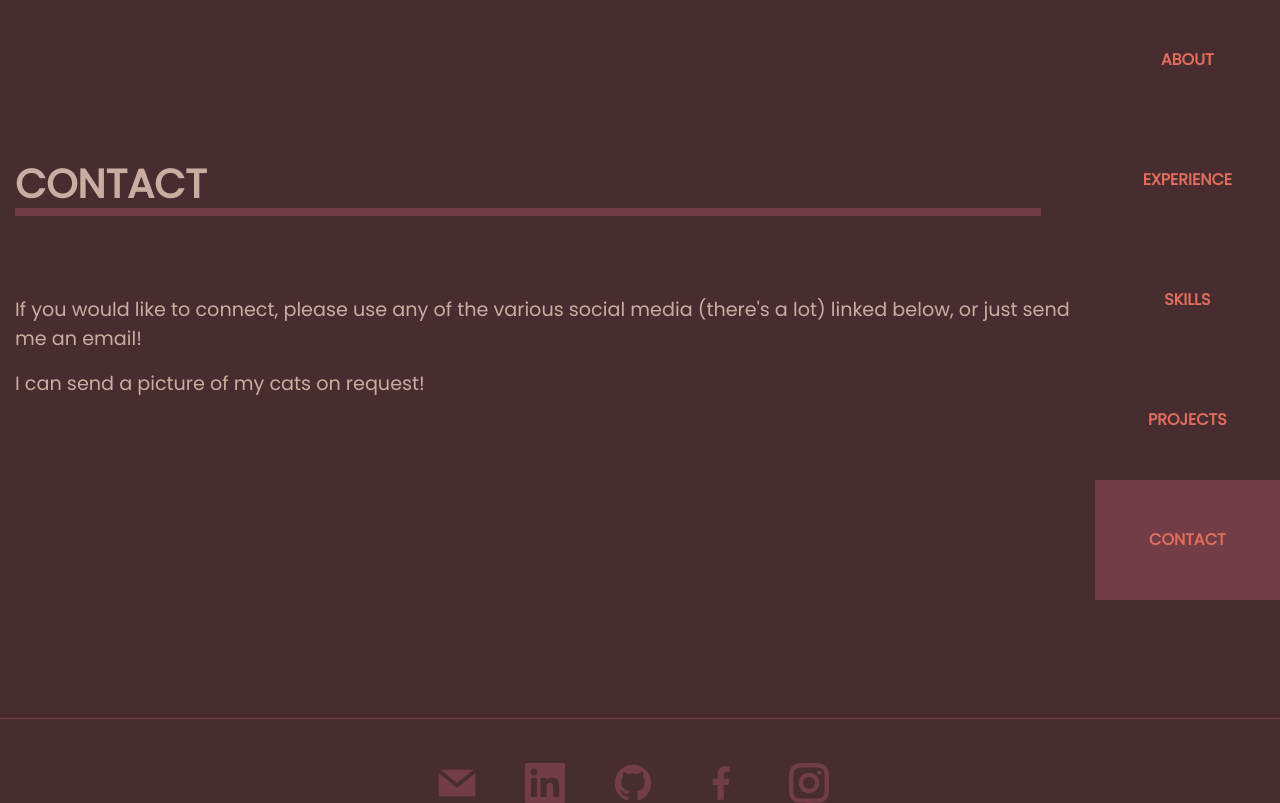
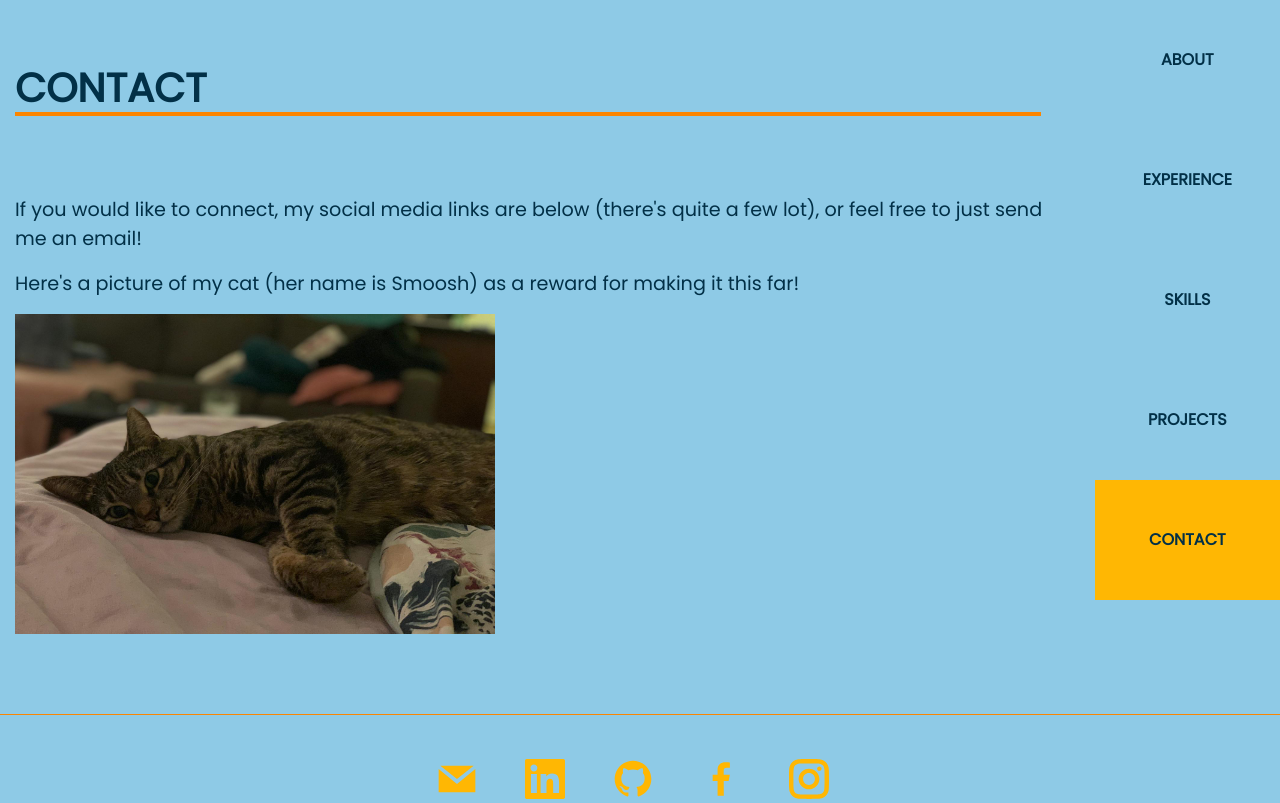
Before and after one commit to anamkhan-cs/anamkhan-net, a React (Create React App) app: page /contact in a window 1280 px wide. Shown: the top 803 px of the page. Built offline with nearby package versions, Linux system fonts and the light colour scheme.

Commit message:
add smoosh pic, more styling

```diff
--- a/src/Navbar/Navbar.module.scss
+++ b/src/Navbar/Navbar.module.scss
@@ -3,10 +3,10 @@
 @import "~bootstrap/scss/mixins";
 
 .navbar {
-  background-color: #472d30;
+  background-color: #8ecae6;
   @include media-breakpoint-down(sm) {
     margin-top: 0;
-    height: 10vh;
+    height: 35vh;
   }
   position: fixed;
   right: 0px;
@@ -18,11 +18,12 @@
 }
 
 .navbartoggler {
-  background-color: #472d30 !important;
+  background-color: #8ecae6 !important;
+  width: 7.5rem !important;
 }
 
 .navlink {
-  color: #e26d5c !important;
+  color: #023047 !important;
   font-weight: bold;
   text-align: center;
   @include media-breakpoint-down(sm) {
@@ -37,5 +38,5 @@
 }
 
 .activelink {
-  background-color: #723d46 !important;
+  background-color: #ffb703 !important;
 }
--- a/src/components/Contact/Contact.js
+++ b/src/components/Contact/Contact.js
@@ -4,6 +4,7 @@ import {
   contentContainer,
   icons,
   iconContainer,
+  picture,
 } from "./Contact.module.scss";
 import {
   GrLinkedin,
@@ -15,6 +16,8 @@ import {
 import { Container, Row } from "reactstrap";
 import classnames from "classnames";
 
+import smoosh from "./smoosh.jpg";
+
 const Contact = () => {
   return (
     <>
@@ -22,10 +25,14 @@ const Contact = () => {
         <h1 className={header}>Contact</h1>
         <div className={contentContainer}>
           <p>
-            If you would like to connect, please use any of the various social
-            media (there's a lot) linked below, or just send me an email!
+            If you would like to connect, my social media links are below
+            (there's quite a few lot), or feel free to just send me an email!
           </p>
-          <p>I can send a picture of my cats on request!</p>
+          <p>
+            Here's a picture of my cat (her name is Smoosh) as a reward for
+            making it this far!
+          </p>
+          <img src={smoosh} alt="My cat" className={picture} />
         </div>
       </Container>
       <Row>
--- a/src/components/Contact/Contact.module.scss
+++ b/src/components/Contact/Contact.module.scss
@@ -4,14 +4,15 @@
 
 .header {
   font-weight: bolder;
-  border-bottom: 0.5rem solid #723d46;
+  border-bottom: 0.3rem solid #fb8500;
   text-transform: uppercase;
   margin-right: 14rem;
+  margin-top: 4rem;
 }
 
 .container {
-  margin-top: 10rem;
-  margin-bottom: 10rem;
+  margin-top: 4rem;
+  // margin-bottom: 10rem;
 }
 
 .contentContainer {
@@ -19,26 +20,35 @@
   font-size: larger;
   margin-right: 12rem;
   @include media-breakpoint-down(sm) {
-    margin-right: 5rem;
+    margin-right: 8rem;
   }
   padding-top: 3rem;
 }
 
 .iconContainer {
-  margin-top: 10rem;
-  border-top: 0.1rem solid #723d46;
+  margin-top: 5rem;
+  border-top: 0.1rem solid #fb8500;
   padding-top: 3rem !important;
-  background-color: #472d30;
+  background-color: #8ecae6;
   width: 105vw;
   height: 10vh;
   z-index: 1;
 }
 
 .icons {
-  color: #723d46;
+  color: #ffb703;
   margin-right: 3rem;
   font-size: 40px;
   @include media-breakpoint-down(sm) {
     font-size: 20px;
   }
 }
+
+.picture {
+  height: 20rem;
+  width: 30rem;
+  @include media-breakpoint-down(sm) {
+    height: 10rem;
+    width: 15rem;
+  }
+}
--- a/src/components/Main/Main.js
+++ b/src/components/Main/Main.js
@@ -1,68 +1,16 @@
 import { Container } from "reactstrap";
-import { home, content } from "./Main.module.scss";
+import { home, content, name, about } from "./Main.module.scss";
 
 const Main = () => {
   return (
     <>
       <Container fluid className={home}>
         <div className={content}>
-          <div>Sleek</div>
-          <div className="with--accent">animated</div>
-          <div>views</div>
-          <div>
-            for <span className="with--accent">web apps</span>
-          </div>
-          <div>
-            What is Lorem Ipsum? Lorem Ipsum is simply dummy text of the
-            printing and typesetting industry. Lorem Ipsum has been the
-            industry's standard dummy text ever since the 1500s, when an unknown
-            printer took a galley of type and scrambled it to make a type
-            specimen book. It has survived not only five centuries, but also the
-            leap into electronic typesetting, remaining essentially unchanged.
-            It was popularised in the 1960s with the release of Letraset sheets
-            containing Lorem Ipsum passages, and more recently with desktop
-            publishing software like Aldus PageMaker including versions of Lorem
-            Ipsum. Why do we use it? It is a long established fact that a reader
-            will be distracted by the readable content of a page when looking at
-            its layout. The point of using Lorem Ipsum is that it has a
-            more-or-less normal distribution of letters, as opposed to using
-            'Content here, content here', making it look like readable English.
-            Many desktop publishing packages and web page editors now use Lorem
-            Ipsum as their default model text, and a search for 'lorem ipsum'
-            will uncover many web sites still in their infancy. Various versions
-            have evolved over the years, sometimes by accident, sometimes on
-            purpose (injected humour and the like). Where does it come from?
-            Contrary to popular belief, Lorem Ipsum is not simply random text.
-            It has roots in a piece of classical Latin literature from 45 BC,
-            making it over 2000 years old. Richard McClintock, a Latin professor
-            at Hampden-Sydney College in Virginia, looked up one of the more
-            obscure Latin words, consectetur, from a Lorem Ipsum passage, and
-            going through the cites of the word in classical literature,
-            discovered the undoubtable source. Lorem Ipsum comes from sections
-            1.10.32 and 1.10.33 of "de Finibus Bonorum et Malorum" (The Extremes
-            of Good and Evil) by Cicero, written in 45 BC. This book is a
-            treatise on the theory of ethics, very popular during the
-            Renaissance. The first line of Lorem Ipsum, "Lorem ipsum dolor sit
-            amet..", comes from a line in section 1.10.32. The standard chunk of
-            Lorem Ipsum used since the 1500s is reproduced below for those
-            interested. Sections 1.10.32 and 1.10.33 from "de Finibus Bonorum et
-            Malorum" by Cicero are also reproduced in their exact original form,
-            accompanied by English versions from the 1914 translation by H.
-            Rackham. Where can I get some? There are many variations of passages
-            of Lorem Ipsum available, but the majority have suffered alteration
-            in some form, by injected humour, or randomised words which don't
-            look even slightly believable. If you are going to use a passage of
-            Lorem Ipsum, you need to be sure there isn't anything embarrassing
-            hidden in the middle of text. All the Lorem Ipsum generators on the
-            Internet tend to repeat predefined chunks as necessary, making this
-            the first true generator on the Internet. It uses a dictionary of
-            over 200 Latin words, combined with a handful of model sentence
-            structures, to generate Lorem Ipsum which looks reasonable. The
-            generated Lorem Ipsum is therefore always free from repetition,
-            injected humour, or non-characteristic words etc. 5 paragraphs words
-            bytes lists Start with 'Lorem ipsum dolor sit amet...' Translations:
-            Can you help translate this site into a foreign language ? Please
-            email us with details if you can help.
+          <div className={name}>Anam</div>
+          <div className={name}>Khan</div>
+          <div className={about}>
+            Full stack software engineer, lover of cats and movies, especially
+            when it's movies about cats
           </div>
         </div>
       </Container>
--- a/src/components/Main/Main.module.scss
+++ b/src/components/Main/Main.module.scss
@@ -8,10 +8,28 @@
 }
 
 .content {
-  margin-right: 12rem;
   @include media-breakpoint-down(sm) {
-    margin-right: 5rem;
+    padding: 0 10rem 0 0;
   }
-  padding-top: 3rem;
-  color: #ffffff;
+  padding: 3rem 20rem 0 5rem;
+  width: 100%;
+  height: 100%;
 }
+
+.name {
+  font-size: 90px;
+  @include media-breakpoint-down(sm) {
+    font-size: 50px;
+  }
+  font-weight: bolder;
+}
+
+.about {
+  border-top: 0.3rem solid #fb8500;
+  font-size: 50px;
+  @include media-breakpoint-down(md) {
+    font-size: 30px;
+  }
+  color: black;
+  font-weight: bolder;
+}
--- a/src/index.css
+++ b/src/index.css
@@ -8,8 +8,8 @@ body {
   font-family: 'Poppins', sans-serif !important;
   -webkit-font-smoothing: antialiased;
   -moz-osx-font-smoothing: grayscale;
-  background-color: #472d30 !important;
-  color: #c9ada1 !important;
+  background-color: #8ecae6 !important;
+  color: #023047 !important;
 }
 
 code {
```
Also changed, not shown: src/components/Contact/smoosh.jpg (added).
